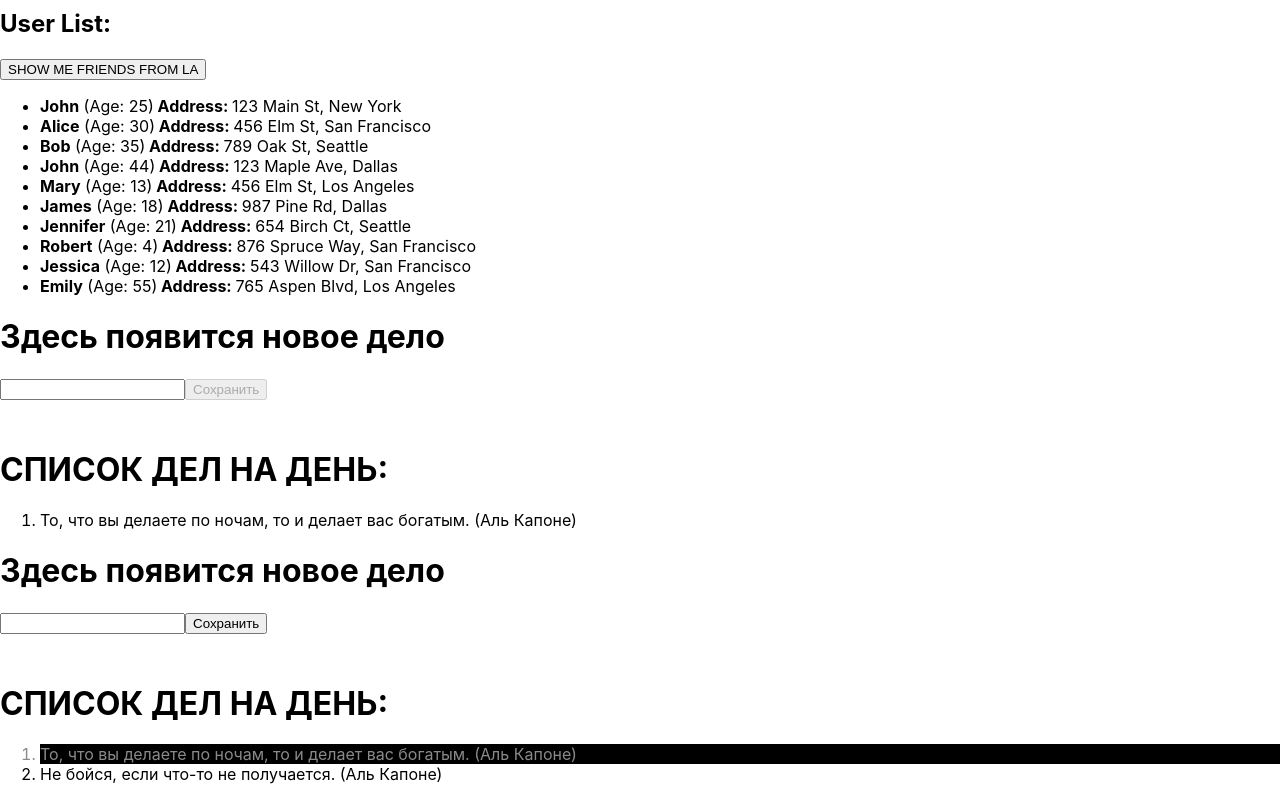
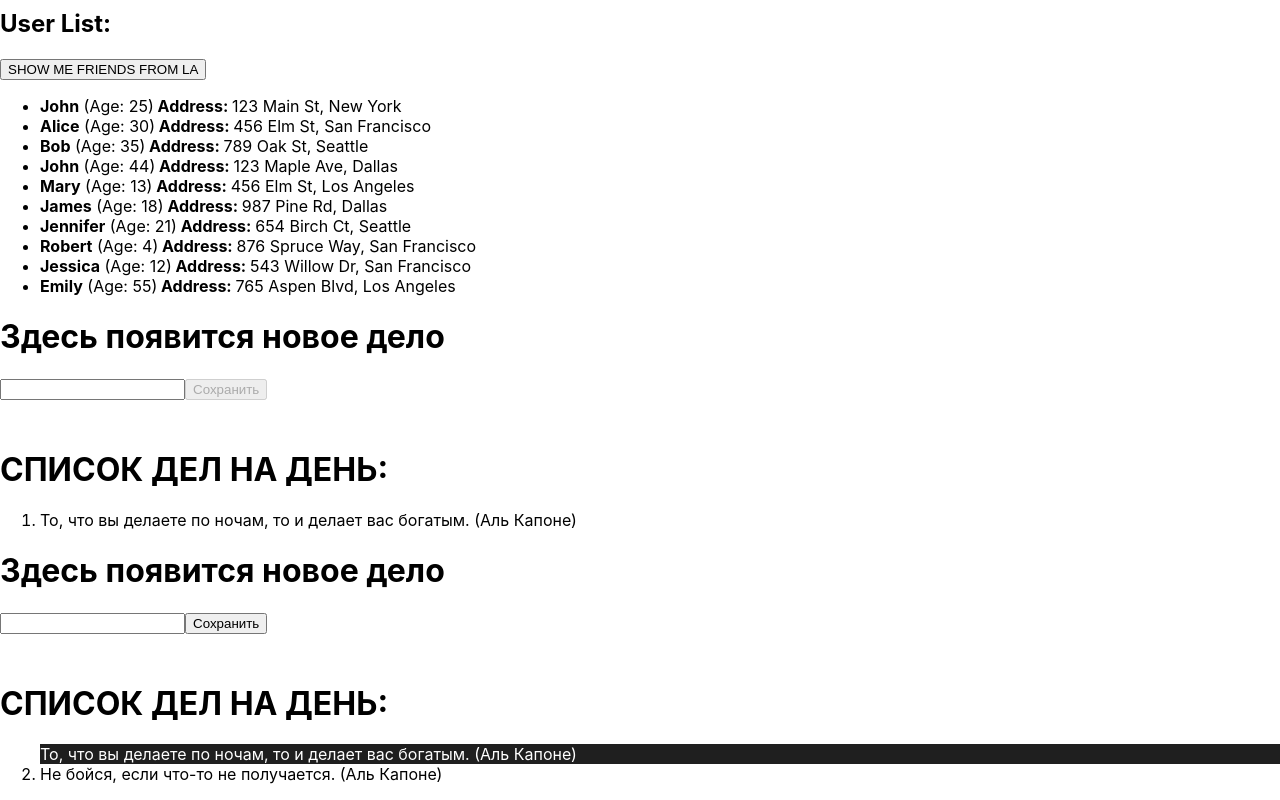
Before and after one commit to olpil2801-cyber/homework-front-main-3, a React (Create React App) app: page / in a window 1280 px wide. Shown: the part 280-1080 px from the top of the page. Built offline with nearby package versions, Linux system fonts and the light colour scheme.

Commit message:
fix: обновлены цвета в классе .chetNechet в HW4.module.css

```diff
--- a/src/HW/4/HW4.module.css
+++ b/src/HW/4/HW4.module.css
@@ -1,4 +1,4 @@
 .chetNechet {
-  background-color: #000000;
-  color: #8a8a8a;
+background-color: #1f1f1f; /* rgb(31,31,31) */
+color: #ffffff;
 }
```
